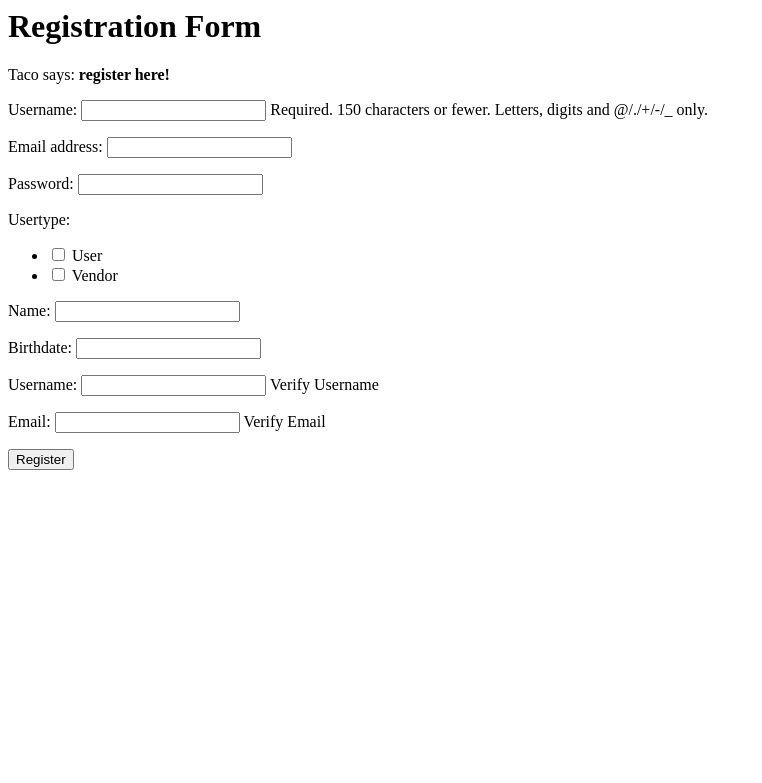
After one commit to JLudwig2552/cmpsc431w-group-work, a Django app: template Inceptionists/templates/Main/register.html in a window 1280 px wide. The commit adds this page. Shown: the top 783 px of the page, without its empty margins (0-762 px from the left). Run offline with Django 3.2, Linux system fonts and the light colour scheme; the template is opened without the code that fills it: values that come from a table or form of the project are taken from there, others are empty.

Commit message:
Added multiple functionality
Added register and login/logout
Added item descriptions
Fixed showing items by categories

```diff
--- a/Inceptionists/Inceptionists/urls.py
+++ b/Inceptionists/Inceptionists/urls.py
@@ -29,6 +29,10 @@ urlpatterns = patterns('',
     #url(r'^Main/category/.','Main.views.category'),
     #url(r'^Main/category/.',include('Main.urls')),
     url(r'^Main/add_user/', 'Main.views.add_user'),
+    url(r'^Main/register/', 'Main.views.register'),
+    url(r'^Main/login/', 'Main.views.user_login'),
+    url(r'^Main/logout/', 'Main.views.user_logout'),
+    url(r'^Main/item/(?P<item_name>\w+)','Main.views.itemdetails'),
     url(r'^Main/category/(?P<category_name>\w+)$','Main.views.category'),
     url(r'^Main/about/','Main.views.about'),
     url(r'^Main/', 'Main.views.index'),
--- a/Inceptionists/Main/admin.py
+++ b/Inceptionists/Main/admin.py
@@ -1,5 +1,5 @@
 from django.contrib import admin
-from Main.models import Categories, Page, Addresses, Auctions, Bids, Creditcards, Items, Ratings, Reviews, Sells, Transactions, User
+from Main.models import Categories, Page, Addresses, Auctions, Bids, Creditcards, Items, Ratings, Reviews, Sells, Transactions, Users, BaseUser
 
 class CategoryAdmin(admin.ModelAdmin):
     prepopulated_fields = {'slug':('name',)}
@@ -14,7 +14,8 @@ admin.site.register(Ratings)
 admin.site.register(Reviews)
 admin.site.register(Sells)
 admin.site.register(Transactions)
-admin.site.register(User)
+admin.site.register(Users)
+admin.site.register(BaseUser)
 #admin.site.register(Vendors)
 admin.site.register(Categories,CategoryAdmin)
 admin.site.register(Page)
--- a/Inceptionists/Main/forms.py
+++ b/Inceptionists/Main/forms.py
@@ -1,21 +1,30 @@
 __author__ = 'Frank'
 
 from django import forms
-from Main.models import User
+from django.contrib.auth.models import User
+from Main.models import Users
 
 USER_TYPE_CHOICES = (
     ('User', 'User'),
     ('Vendor', 'Vendor'),
 )
 
+class BaseUserForm(forms.ModelForm):
+    password = forms.CharField(widget=forms.PasswordInput())
+    class Meta:
+        model = User
+        fields = ('username', 'email', 'password')
+
 class UsersForm(forms.ModelForm):
-    userid = forms.CharField(max_length=128, help_text="Username: ")
+    username = forms.CharField(max_length=128, help_text="Verify Username")
     #usertype = forms.CharField(max_length=6, help_text="User/Vendor: ")
     usertype = forms.MultipleChoiceField(widget=forms.CheckboxSelectMultiple, choices=USER_TYPE_CHOICES)
-    name = forms.CharField(max_length=128, help_text="Name: ")
-    birthdate = forms.DateField(help_text="Date of Birth: ")
-    email = forms.CharField(help_text="Email: ")
+    name = forms.CharField(max_length=128)
+    birthdate = forms.DateField()
+    email = forms.CharField(help_text="Verify Email")
+
 
     class Meta:
-        model = User
-        fields = ('userid','usertype','name','birthdate','email',)
+        model = Users
+        #fields = ('userid','usertype','name','birthdate','email','password',)
+        fields = ('usertype','name','birthdate','username','email',)
--- a/Inceptionists/Main/models.py
+++ b/Inceptionists/Main/models.py
@@ -1,10 +1,11 @@
 from django.db import models
 from django.template.defaultfilters import slugify
+from django.contrib.auth.models import User
 
 # Create your models here.
 class Addresses(models.Model):
     addressid = models.AutoField(db_column='addressID', primary_key=True)  # Field name made lowercase.
-    userid = models.ForeignKey('User', db_column='userID')  # Field name made lowercase.
+    userid = models.ForeignKey('Users', db_column='userID')  # Field name made lowercase.
     name = models.CharField(max_length=255)
     phone = models.DecimalField(max_digits=11, decimal_places=0, blank=True, null=True)
     streetaddr = models.CharField(db_column='streetAddr', max_length=255)  # Field name made lowercase.
@@ -17,19 +18,23 @@ class Addresses(models.Model):
         managed = False
         db_table = 'addresses'
 
-class User(models.Model):
+class BaseUser(models.Model):
+    user = models.OneToOneField(User)
+
+class Users(models.Model):
     userid = models.AutoField(db_column='userID', primary_key=True)  # Field name made lowercase.
     usertype = models.CharField(max_length=15)
     name = models.CharField(max_length=255)
     birthdate = models.DateTimeField()
     email = models.CharField(max_length=255)
+    username = models.CharField(max_length=255)
 
     class Meta:
         managed = False
         db_table = 'user'
 
 class Auctions(models.Model):
-    auctioneerid = models.ForeignKey('User', db_column='auctioneerID')  # Field name made lowercase.
+    auctioneerid = models.ForeignKey('Users', db_column='auctioneerID')  # Field name made lowercase.
     itemid = models.ForeignKey('Items', db_column='itemID')  # Field name made lowercase.
     description = models.CharField(max_length=2000)
     reserve_price = models.DecimalField(max_digits=6, decimal_places=2)
@@ -72,7 +77,7 @@ class Categories(models.Model):
         return self.name
 
 class Creditcards(models.Model):
-    userid = models.ForeignKey('User', db_column='userID')  # Field name made lowercase.
+    userid = models.ForeignKey('Users', db_column='userID')  # Field name made lowercase.
     ccv = models.IntegerField()
     addressid = models.ForeignKey(Addresses, db_column='addressID')  # Field name made lowercase.
     merchant = models.CharField(max_length=20)
@@ -107,7 +112,7 @@ class Ratings(models.Model):
 
 class Reviews(models.Model):
     itemid = models.ForeignKey(Items, db_column='itemID',related_name='review_itemid')  # Field name made lowercase.
-    author_userid = models.ForeignKey('User', db_column='author_userID',related_name='review_userid')  # Field name made lowercase.
+    author_userid = models.ForeignKey('Users', db_column='author_userID',related_name='review_userid')  # Field name made lowercase.
     rating = models.IntegerField()
     content = models.CharField(max_length=2000)
     timestamp = models.DateTimeField()
@@ -118,7 +123,7 @@ class Reviews(models.Model):
 
 class Sells(models.Model):
     itemid = models.ForeignKey(Items, db_column='itemID',related_name='sells_itemid')  # Field name made lowercase.
-    sellerid = models.ForeignKey('User', db_column='sellerID',related_name='sellerid')  # Field name made lowercase.
+    sellerid = models.ForeignKey('Users', db_column='sellerID',related_name='sellerid')  # Field name made lowercase.
     description = models.CharField(max_length=2000)
     price = models.DecimalField(max_digits=6, decimal_places=2)
 
@@ -127,8 +132,8 @@ class Sells(models.Model):
         db_table = 'sells'
 
 class Transactions(models.Model):
-    seller_userid = models.ForeignKey('User', db_column='seller_userID',related_name='transactions_sellerid')  # Field name made lowercase.
-    buyer_userid = models.ForeignKey('User', db_column='buyer_userID',related_name='transactions_buyerid')  # Field name made lowercase.
+    seller_userid = models.ForeignKey('Users', db_column='seller_userID',related_name='transactions_sellerid')  # Field name made lowercase.
+    buyer_userid = models.ForeignKey('Users', db_column='buyer_userID',related_name='transactions_buyerid')  # Field name made lowercase.
     timestamp = models.DateTimeField()
     itemid = models.ForeignKey(Items, db_column='itemID',related_name='transactions_itemid')  # Field name made lowercase.
     itemct = models.IntegerField(db_column='itemCt')  # Field name made lowercase.
@@ -144,8 +149,8 @@ class Transactions(models.Model):
 
 '''
 class Vendors(models.Model):
-    userid = models.ForeignKey(User, db_column='userID', primary_key=True,related_name='vendors_userid')  # Field name made lowercase.
-    user_type = models.ForeignKey(User, db_column='user_type')
+    userid = models.ForeignKey(Users, db_column='userID', primary_key=True,related_name='vendors_userid')  # Field name made lowercase.
+    user_type = models.ForeignKey(Users, db_column='user_type')
     company_name = models.CharField(max_length=255)
 
     class Meta:
--- a/Inceptionists/Main/urls.py
+++ b/Inceptionists/Main/urls.py
@@ -5,6 +5,7 @@ from Main import views
 
 urlpatterns = patterns('',
         url(r'^Main/category/(?P<category_name>\w+)/$', views.category, name='category'),
+        url(r'^Main/item/(?P<category_name>\w+)/$', views.itemdetails, name='itemdetails'),
         url(r'^$', views.index, name='index'),
         url(r'^$', views.about, name='about'),
         url(r'^add_user/$', views.add_user, name='add_user'),
--- a/Inceptionists/templates/Main/category.html
+++ b/Inceptionists/templates/Main/category.html
@@ -5,7 +5,7 @@
      <body>
         <ul>
         {% for item in itemss %}
-            <li><a href="/Main/{{ item }}/">{{ item }}</a></li>
+            <li><a href="/Main/item/{{ item }}/">{{ item }}</a></li>
         {% endfor %}
         </ul>
     </body>
--- /dev/null
+++ b/Inceptionists/templates/Main/register.html
@@ -0,0 +1,28 @@
+<html>
+
+    <body>
+        <h1>Registration Form</h1>
+
+        {% if registered %}
+        Taco says: <strong>thank you for registering!</strong>
+        <a href="/Main/">Return to the homepage.</a><br />
+        {% else %}
+        Taco says: <strong>register here!</strong><br />
+
+        <form id="user_form" method="post" action="/Main/register/"
+                enctype="multipart/form-data">
+
+            {% csrf_token %}
+
+            <!-- Display each form. The as_p method wraps each element in a paragraph
+                 (<p>) element. This ensures each element appears on a new line,
+                 making everything look neater. -->
+            {{ user_form.as_p }}
+            {{ profile_form.as_p }}
+
+            <!-- Provide a button to click to submit the form. -->
+            <input type="submit" name="submit" value="Register" />
+        </form>
+        {% endif %}
+    </body>
+</html>
```
Also changed, not shown: Inceptionists/Main/views.py (+138 -6 lines), Inceptionists/templates/Main/index.html (+23 -10 lines), Inceptionists/templates/Main/item.html (added, +10 -0 lines), Inceptionists/templates/Main/login.html (added, +18 -0 lines), Inceptionists/Main/migrations/0005_auto_20151211_0509.py (added), 6 other files.
